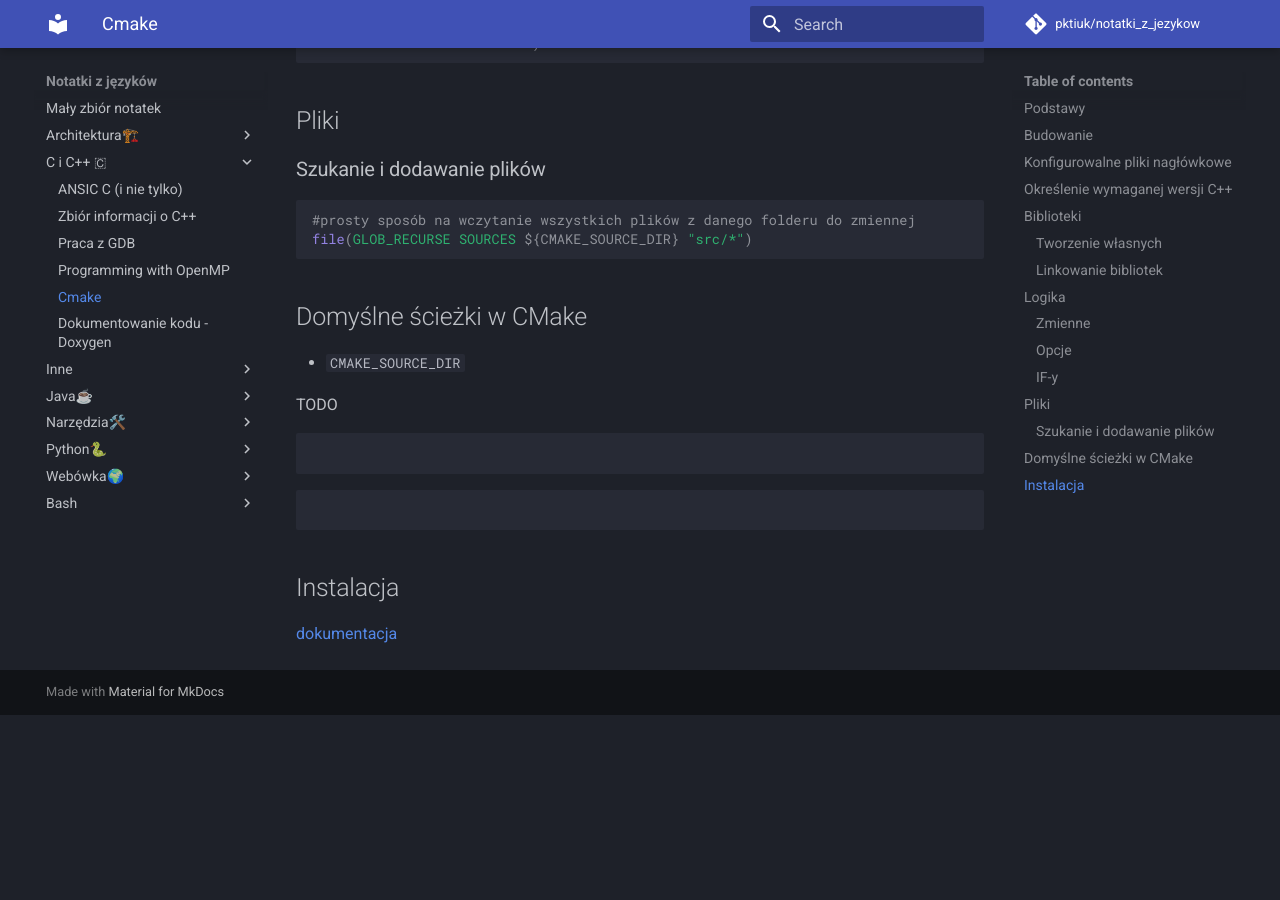
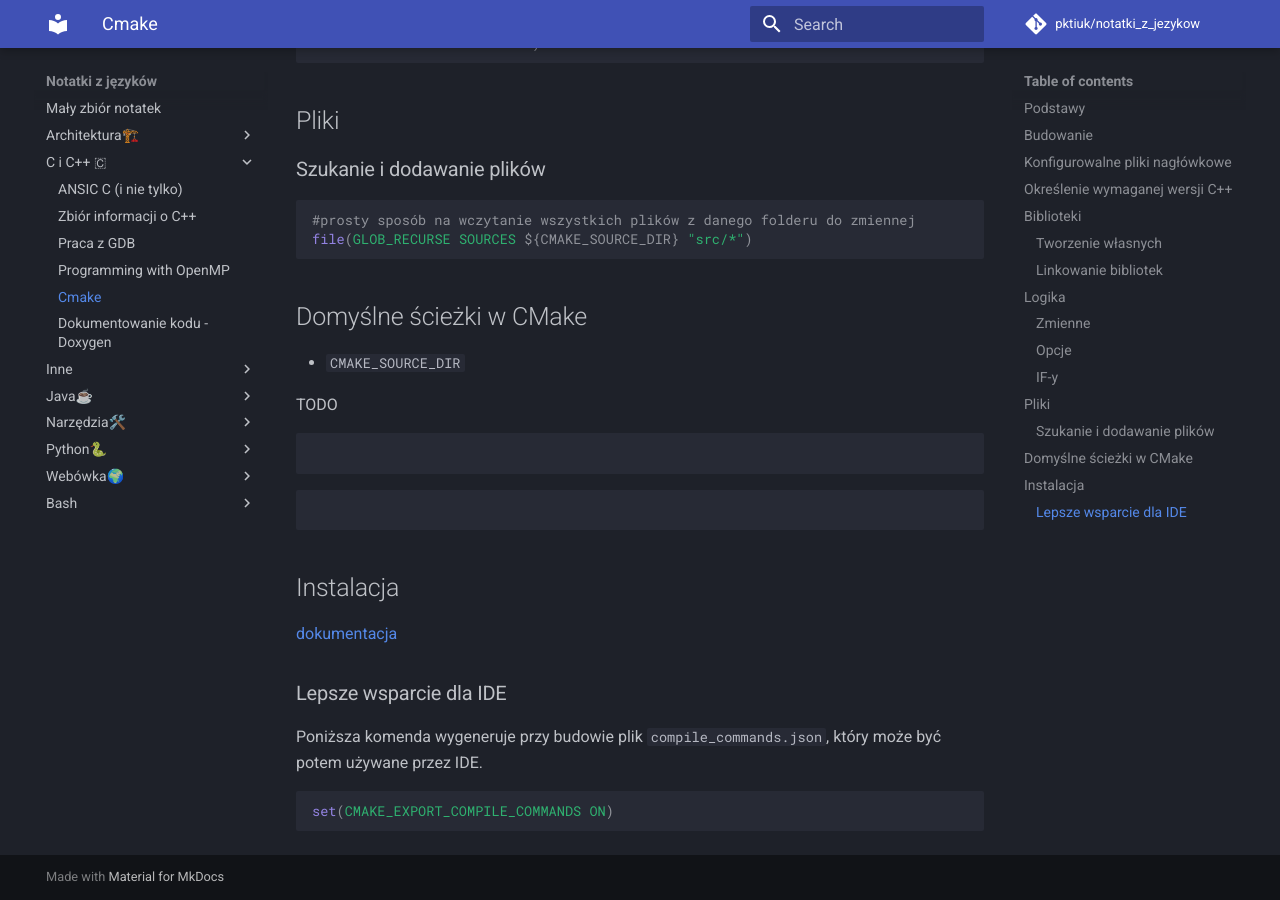
Before and after one commit to pktiuk/notatki_z_jezykow, an MkDocs documentation site: the page built from docs/C i C++ 🇨/Cmake.md, in a window 1280 px wide and 900 px high, scrolled down 3689 px. Built offline with MkDocs 1.6.1 and Material for MkDocs 9.7.7, drawn with Linux system fonts in a browser that asks for light colours; comment, search, counter and statistics services are not loaded; before the commit the page ends 4404 px from its top, so only the background shows below that.

Commit message:
Drobne dopiski

````diff
--- a/docs/C i C++ 🇨/Cmake.md
+++ b/docs/C i C++ 🇨/Cmake.md
@@ -206,3 +206,11 @@ TODO
 ## Instalacja
 
 [dokumentacja](https://cmake.org/cmake/help/v3.18/command/install.html?highlight=cmake_install_datarootdir)
+
+### Lepsze wsparcie dla IDE
+
+Poniższa komenda wygeneruje przy budowie plik `compile_commands.json`, który może być potem używane przez IDE.
+
+```cmake
+set(CMAKE_EXPORT_COMPILE_COMMANDS ON)
+```
````
Also changed, not shown: docs/Narzędzia🛠️/docker.md (+4 -0 lines).
